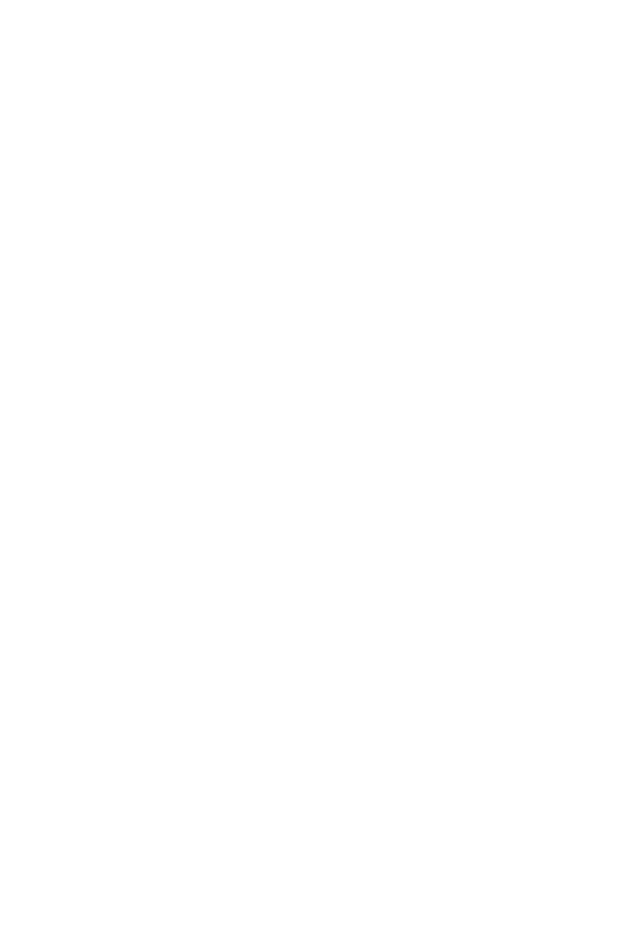
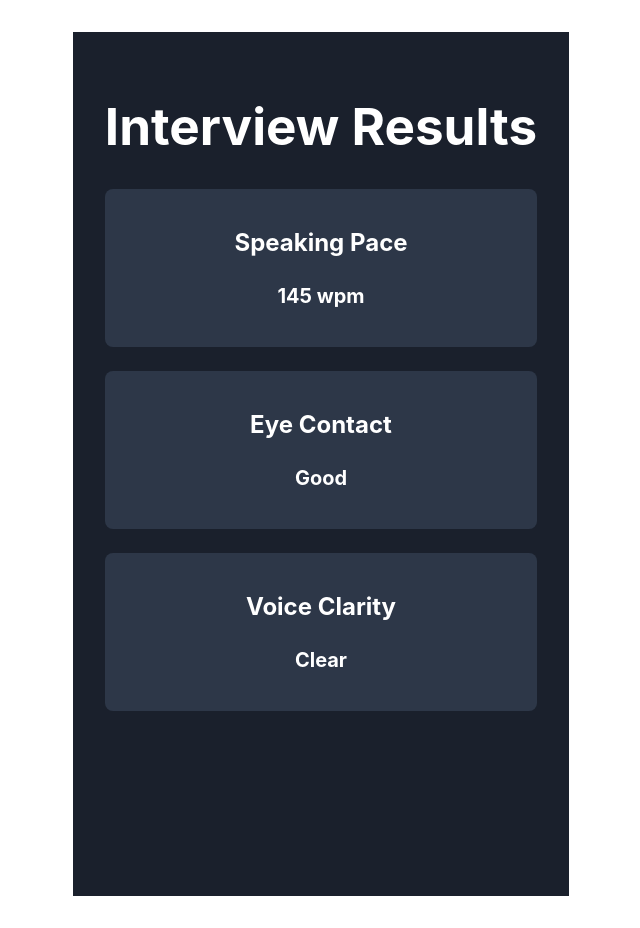
Before and after one commit to DavidYu75/intreview, a React (Vite) app in the folder frontend/: page /results in a window 1280 px wide. Before the commit this address had no page. Shown: the whole page, without its empty margins (319-959 px from the left). Before the commit the page ends 800 px from the top, so only its background shows below. Built offline with nearby package versions, Linux system fonts and the light colour scheme.

Commit message:
results route

```diff
--- a/frontend/src/main.tsx
+++ b/frontend/src/main.tsx
@@ -4,6 +4,7 @@
 import App from './pages/App';
 import Camera from './pages/Camera';
 import './index.css';
+import ResultsPage from './pages/Results';
 
 ReactDOM.createRoot(document.getElementById('root') as HTMLElement).render(
   <React.StrictMode>
@@ -11,6 +12,7 @@
       <Routes>
         <Route path="/" element={<App />} />
         <Route path="/camera" element={<Camera />} />
+        <Route path="/results" element={<ResultsPage />} />
       </Routes>
     </BrowserRouter>
   </React.StrictMode>
--- a/frontend/src/pages/Camera.tsx
+++ b/frontend/src/pages/Camera.tsx
@@ -1,4 +1,5 @@
 import React, { useState, useEffect, useRef } from 'react';
+import { useNavigate } from 'react-router-dom';
 import { Mic, Settings, Volume2 } from 'lucide-react';
 import './Camera.css';
 
@@ -9,6 +10,7 @@
   const videoRef = useRef<HTMLVideoElement>(null);
   const streamRef = useRef<MediaStream | null>(null);
   const timerRef = useRef<NodeJS.Timeout | null>(null);
+  const navigate = useNavigate();
 
   useEffect(() => {
     async function getMedia() {
@@ -41,6 +43,7 @@
         clearInterval(timerRef.current);
       }
       console.log(`Interview ended at ${time} seconds`);
+      navigate('/results');
     } else {
       setTime(0);
       timerRef.current = setInterval(() => {
--- /dev/null
+++ b/frontend/src/pages/Results.css
@@ -0,0 +1,32 @@
+.results-container {
+  display: flex;
+  flex-direction: column;
+  align-items: center;
+  padding: 2rem;
+  background-color: #1a202c;
+  color: white;
+  min-height: 100vh;
+}
+
+.results-content {
+  display: flex;
+  flex-direction: column;
+  gap: 1.5rem;
+  width: 100%;
+  max-width: 600px;
+}
+
+.result-item {
+  background-color: #2d3748;
+  padding: 1rem;
+  border-radius: 0.5rem;
+}
+
+.result-item h2 {
+  margin-bottom: 0.5rem;
+}
+
+.result-item p {
+  font-size: 1.25rem;
+  font-weight: bold;
+}
--- a/frontend/src/pages/Results.tsx
+++ b/frontend/src/pages/Results.tsx
@@ -0,0 +1,26 @@
+import React from 'react';
+import './Results.css';
+
+const ResultsPage = () => {
+  return (
+    <div className="results-container">
+      <h1>Interview Results</h1>
+      <div className="results-content">
+        <div className="result-item">
+          <h2>Speaking Pace</h2>
+          <p>145 wpm</p>
+        </div>
+        <div className="result-item">
+          <h2>Eye Contact</h2>
+          <p>Good</p>
+        </div>
+        <div className="result-item">
+          <h2>Voice Clarity</h2>
+          <p>Clear</p>
+        </div>
+      </div>
+    </div>
+  );
+};
+
+export default ResultsPage;
```
